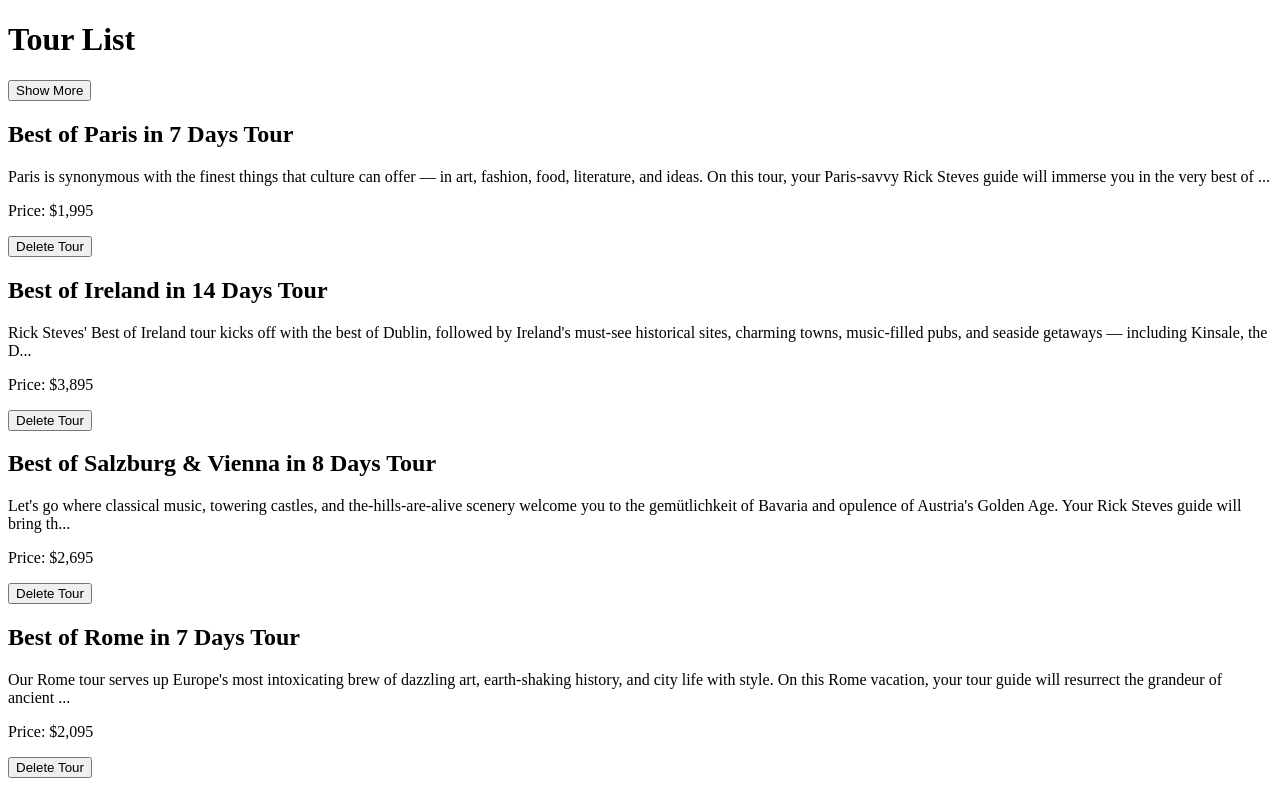
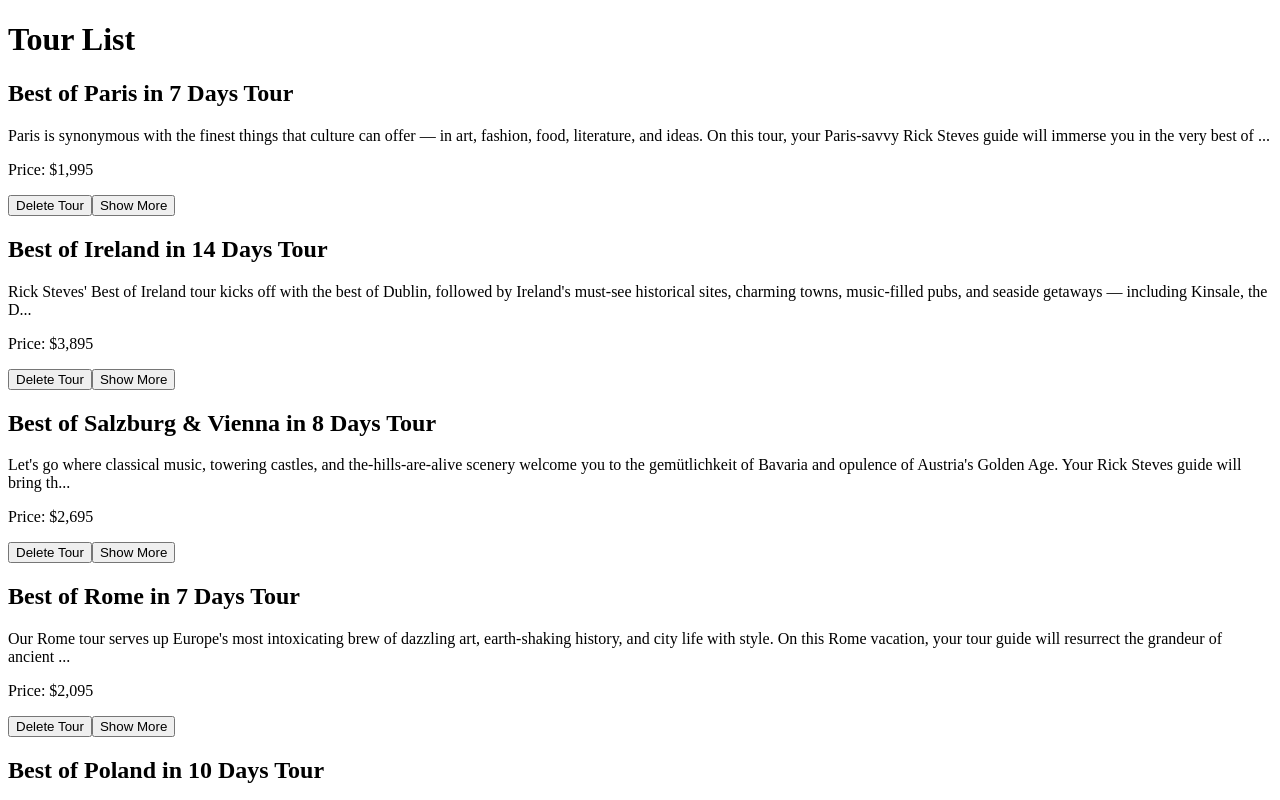
Before and after one commit to acciojob/tours-shubham-bhutada, a React app: page / in a window 1280 px wide. Shown: the top 800 px of the page. Built offline with nearby package versions, Linux system fonts and the light colour scheme.

Commit message:
testcase 5

```diff
--- a/src/components/App.js
+++ b/src/components/App.js
@@ -4,7 +4,7 @@
 const App = () => {
   const [tours, setTours] = useState([]);
   const [loading, setLoading] = useState(true);
-  const [showMore, setShowMore] = useState(false);
+  const [showMore, setShowMore] = useState({});
 
   useEffect(() => {
     setTimeout(() => {
@@ -18,8 +18,11 @@
     setTours(updatedTours);
   };
 
-  const handleToggleShowMore = () => {
-    setShowMore((prevShowMore) => !prevShowMore);
+  const handleToggleShowMore = (id) => {
+    setShowMore((prevShowMore) => ({
+      ...prevShowMore,
+      [id]: !prevShowMore[id],
+    }));
   };
 
   const handleRefresh = () => {
@@ -33,9 +36,6 @@
   return (
     <main id="main">
       <h1 className="title">Tour List</h1>
-      <button onClick={handleToggleShowMore}>
-        {showMore ? "See Less" : "Show More"}
-      </button>
       {loading ? (
         <p className="loading">Loading...</p>
       ) : tours.length === 0 ? (
@@ -51,7 +51,7 @@
             <div key={tour.id} className="single-tour">
               <h2>{tour.name}</h2>
               <p className="tour-info">
-                {showMore
+                {showMore[tour.id]
                   ? tour.info
                   : tour.info.length > 200
                   ? tour.info.slice(0, 200) + "..."
@@ -65,6 +65,15 @@
               >
                 Delete Tour
               </button>
+              {/* <button onClick={() => handleToggleShowMore(tour.id)}>
+                {showMore[tour.id] ? "See Less" : "Show More"}
+              </button> */}
+              <button
+                id={`show-more-btn-${tour.id}`}
+                onClick={() => handleToggleShowMore(tour.id)}
+              >
+                {showMore[tour.id] ? "See Less" : "Show More"}
+              </button>
             </div>
           ))}
         </div>
```
